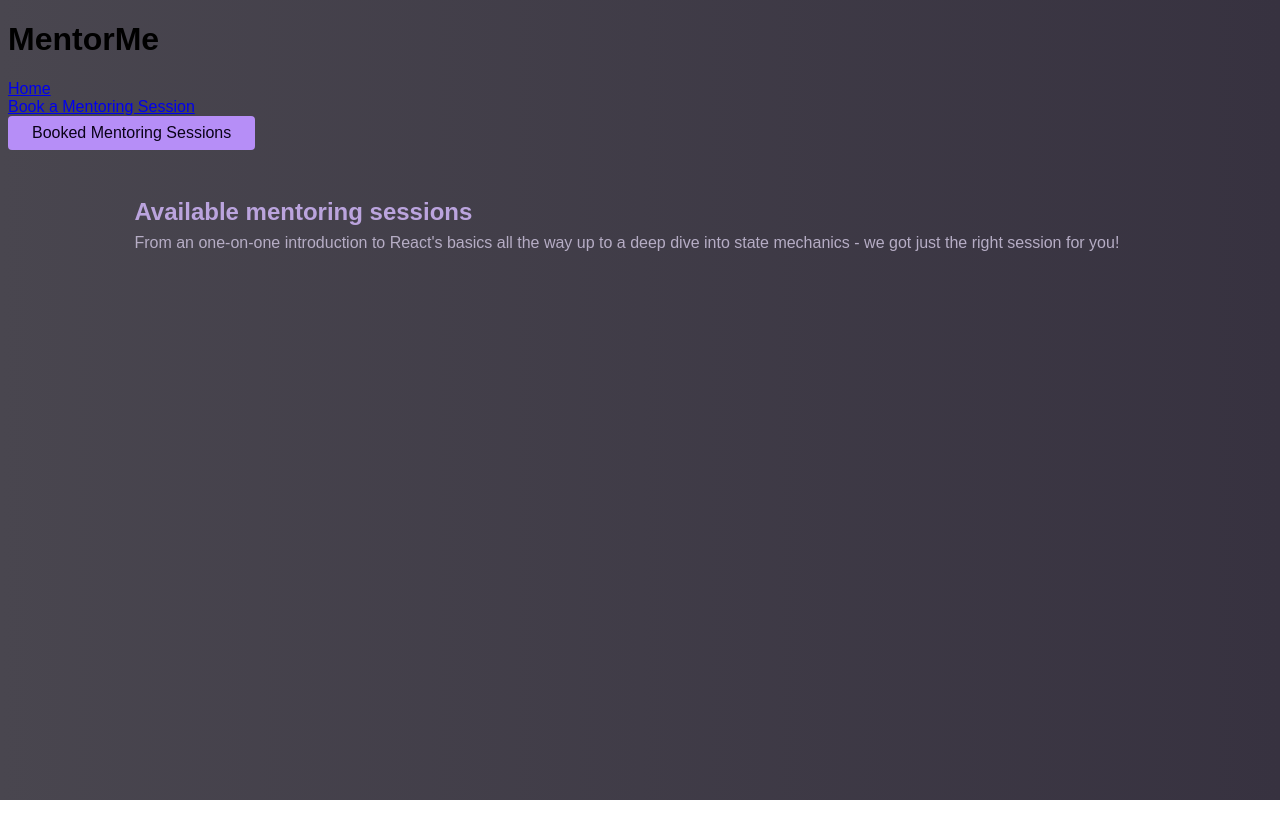
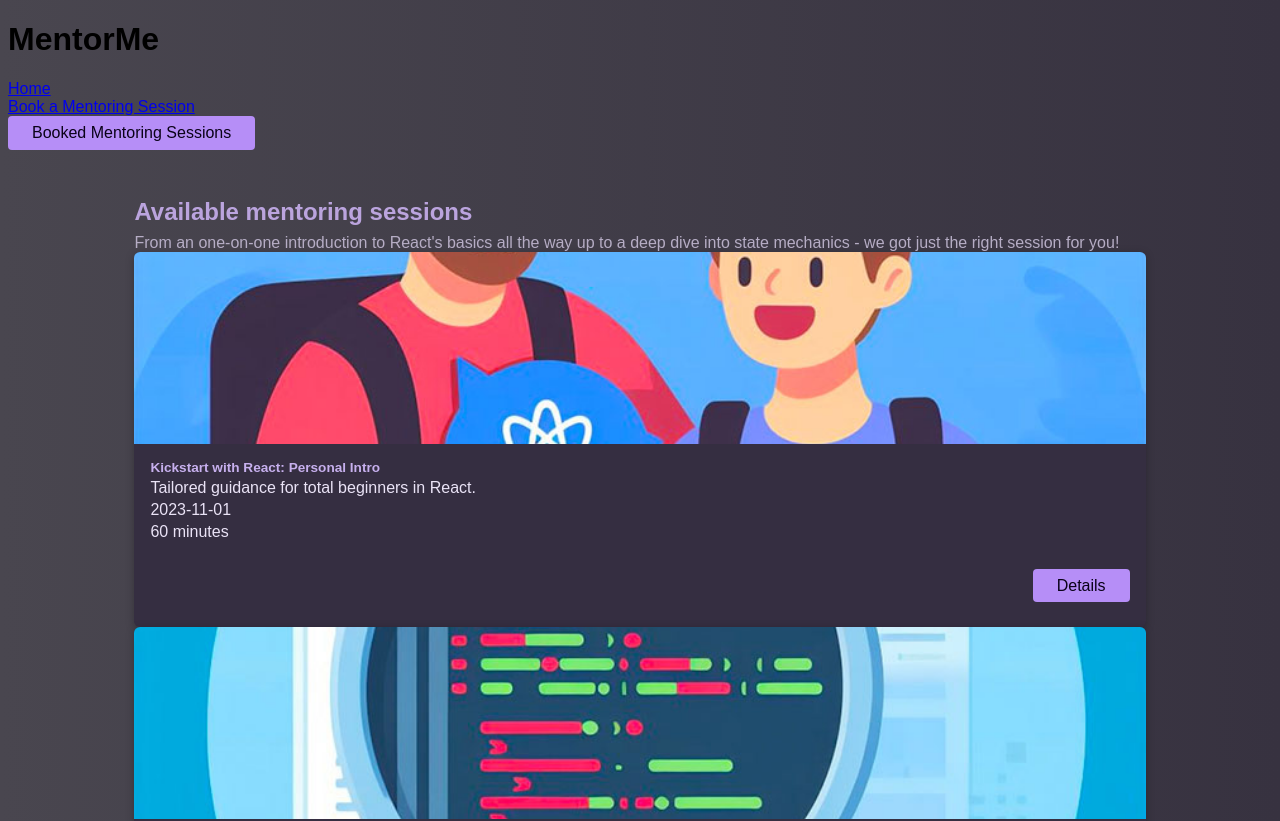
Before and after one commit to aasazali-seekasia/book-a-session-app, a React (Vite) app: page /sessions in a window 1280 px wide. Shown: the top 821 px of the page. Before the commit the page ends 800 px from the top, so only its background shows below. Built offline with nearby package versions, Linux system fonts and the light colour scheme.

Commit message:
feat: Add mentoring session list output in the tree

```diff
--- a/src/pages/Sessions.tsx
+++ b/src/pages/Sessions.tsx
@@ -1,4 +1,5 @@
-import { SESSIONS } from '../dummy-sessions.ts'; // normally, we would probably load that from a server
+import MentoringSessionsList from "../components/Sessions/MentoringSessionsList.tsx";
+import { SESSIONS } from "../dummy-sessions.ts"; // normally, we would probably load that from a server
 
 export default function SessionsPage() {
   return (
@@ -11,7 +12,7 @@ export default function SessionsPage() {
           you!
         </p>
       </header>
-      {/* Todo: Output list of sessions */}
+      <MentoringSessionsList sessions={SESSIONS} />
     </main>
   );
 }
```
